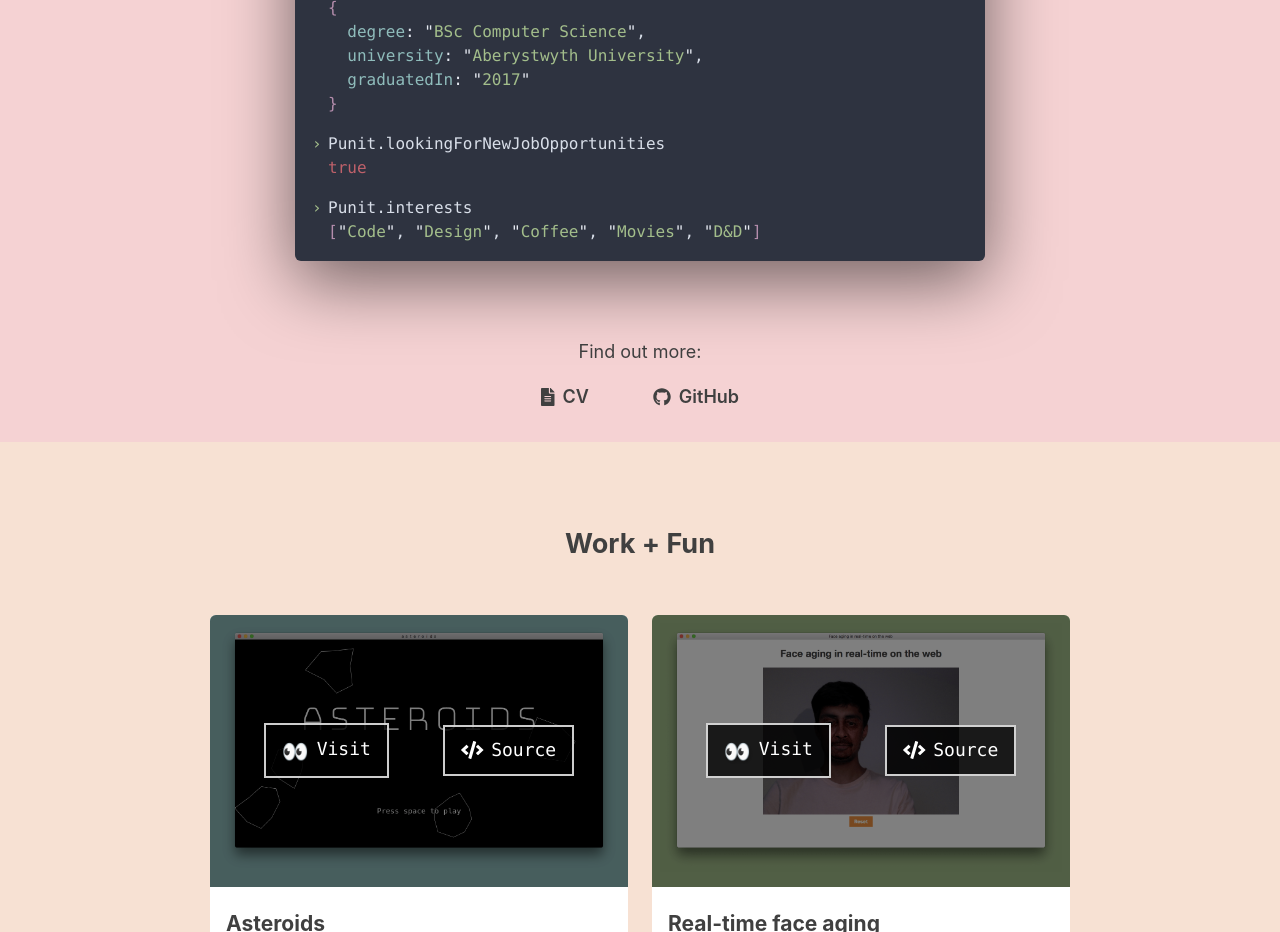
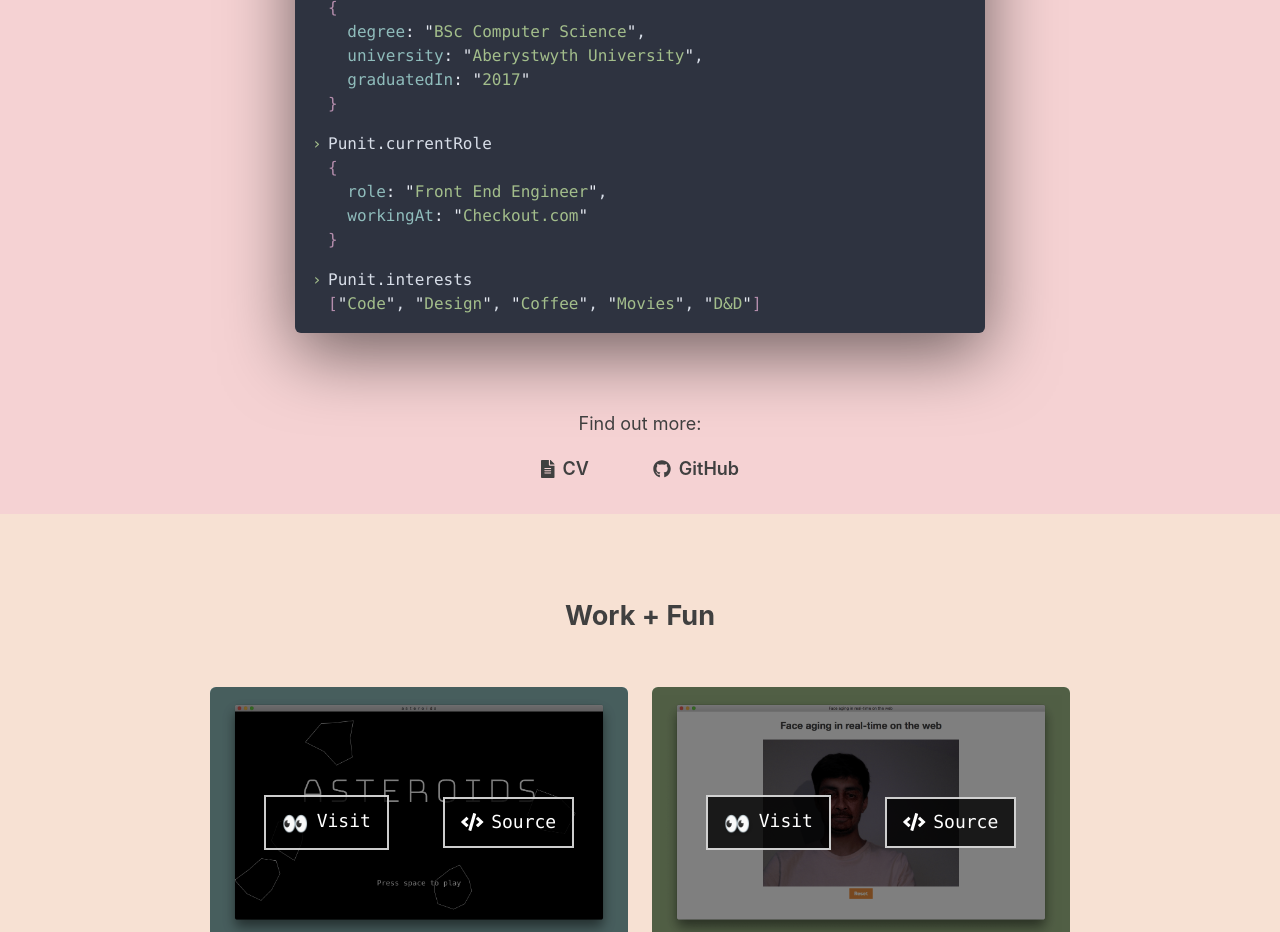
Before and after one commit to punit-shah/punit-shah.github.io, a React (Create React App) app: page / in a window 1280 px wide. Shown: the part 1160-2092 px from the top of the page. Built offline with nearby package versions, Linux system fonts and the light colour scheme.

Commit message:
Update current role

```diff
--- a/src/sections/About.js
+++ b/src/sections/About.js
@@ -38,8 +38,11 @@ const About = forwardRef((props, ref) => (
           },
         },
         {
-          input: 'Punit.lookingForNewJobOpportunities',
-          output: true,
+          input: 'Punit.currentRole',
+          output: {
+            role: 'Front End Engineer',
+            workingAt: 'Checkout.com',
+          },
         },
         {
           input: 'Punit.interests',
```
